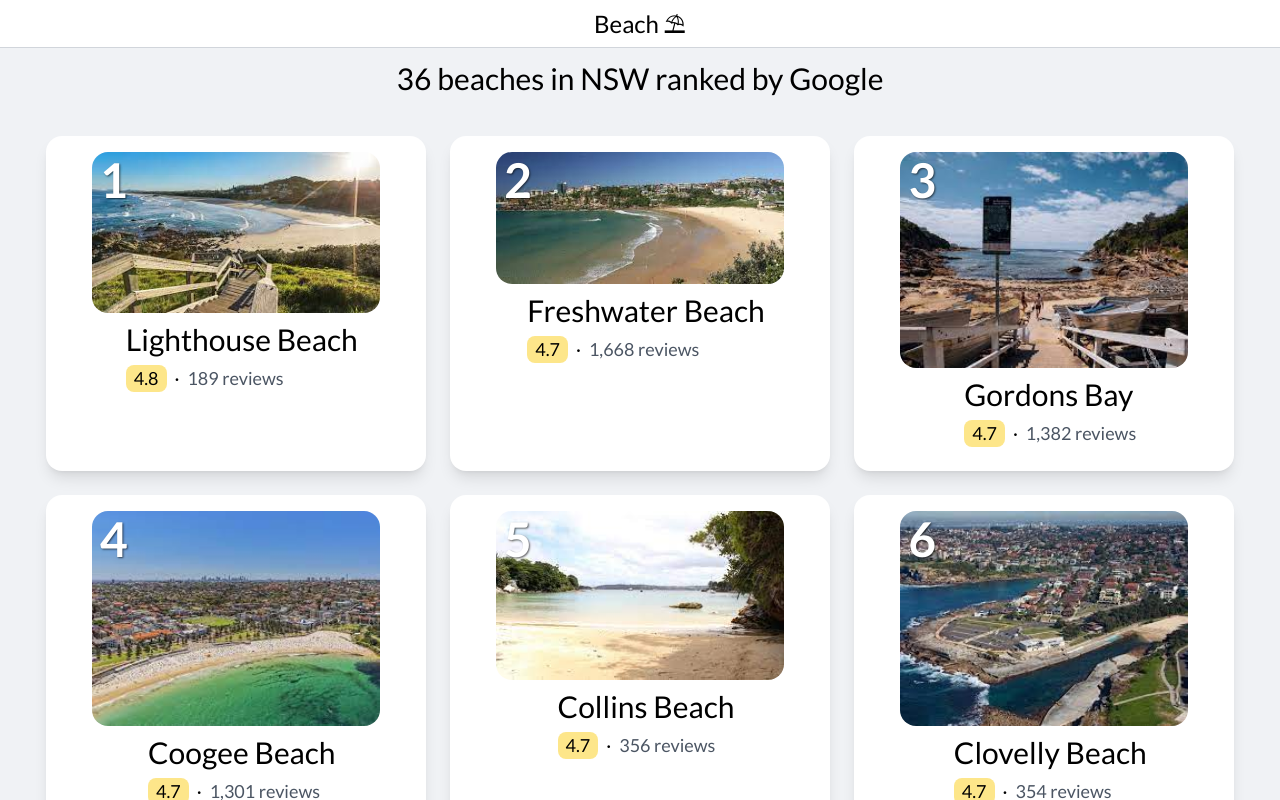
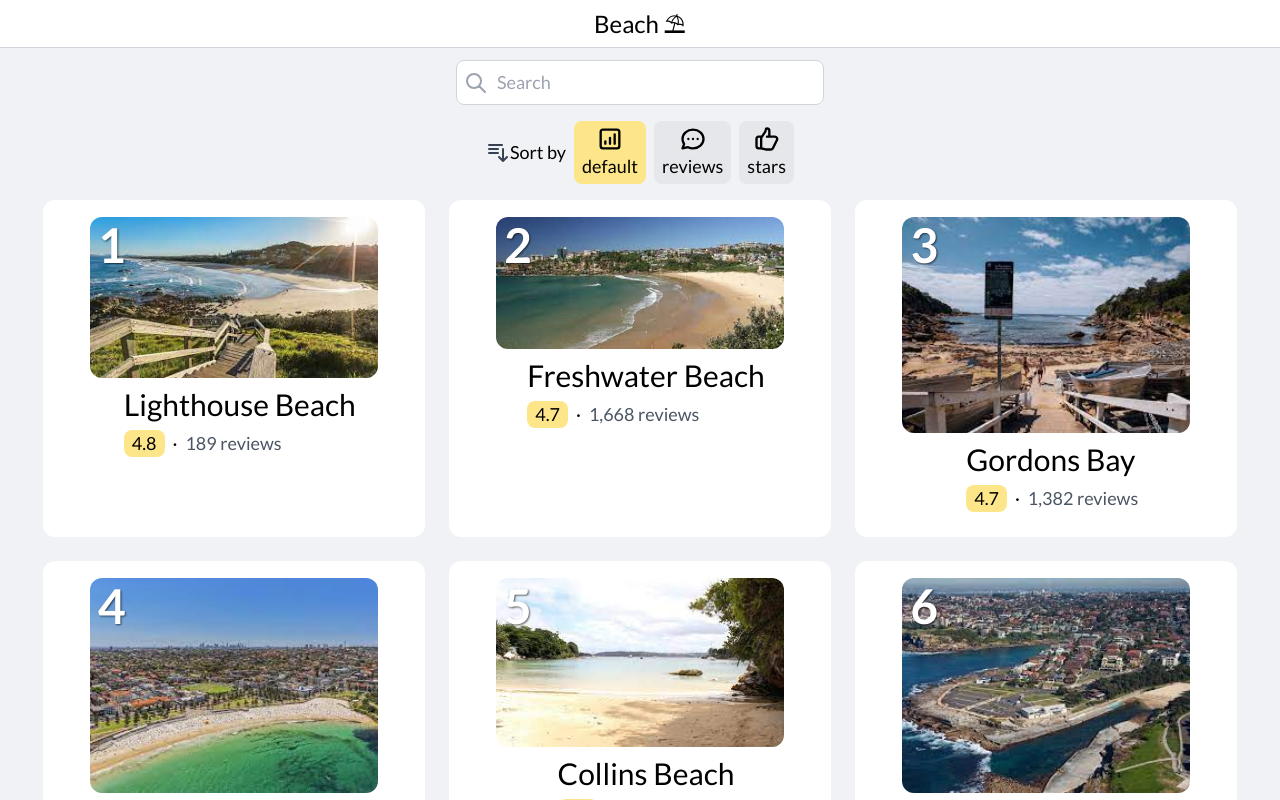
Before and after one commit to minho42/beach, a Next.js app in the folder frontend/: page / in a window 1280 px wide. Shown: the top 800 px of the page. Built offline with nearby package versions, Linux system fonts and the light colour scheme.

Commit message:
add search, sort

```diff
--- a/frontend/components/BeachItem.js
+++ b/frontend/components/BeachItem.js
@@ -1,14 +1,37 @@
 export function BeachItem({ data: { name, stars, reviews, ranking, imageSrc }, index }) {
+  const url = `https://www.google.com.au/search?q=${name.replace(" ", "+")}`;
+  const imageUrl = `${url}&tbm=isch`;
   return (
     <section className="flex justify-center w-full">
-      <div className="flex flex-col w-full items-center bg-white rounded-2xl px-6 pt-4 pb-6 space-x-3 space-y-2 shadow-lg">
-        <div className="relative">
-          <img src={imageSrc} className="rounded-2xl w-72 h-auto object-contain" />
+      <div className="flex flex-col w-full items-center bg-white rounded-xl px-6 pt-4 pb-6 space-x-3 space-y-2 border border-transparent">
+        <div className="relative rounded-xl  overflow-hidden">
+          <a
+            href={imageUrl}
+            target="_blank"
+            rel="noopener noreferrer"
+            className=""
+            alt={`Images for ${name}`}
+            title={`Images for ${name}`}
+          >
+            <img
+              src={imageSrc}
+              className="w-72 h-auto object-contain transform transition duration-1000 hover:scale-125  "
+            />
+          </a>
           <div className="absolute top-1 left-2 text-5xl font-bold text-white text-shadow">{index + 1}</div>
         </div>
 
         <div className="flex flex-col space-y-2">
-          <div className="text-3xl capitalize">{name}</div>
+          <a
+            href={url}
+            target="_blank"
+            rel="noopener noreferrer"
+            className="text-3xl capitalize hover:underline"
+            alt={`Google ${name}`}
+            title={`Google ${name}`}
+          >
+            {name}
+          </a>
           <div className="flex items-center space-x-2">
             <div className="bg-amber-200 rounded-lg px-2">{stars}</div>
             <div>·</div>
--- a/frontend/components/BeachList.js
+++ b/frontend/components/BeachList.js
@@ -1,28 +1,43 @@
 import { useState, useEffect } from "react";
 import { BeachItem } from "./BeachItem";
+import { Sort } from "./Sort";
+import { Search } from "./Search";
 import rankingData from "../ranking.json";
 
 export function BeachList() {
   const [data, setData] = useState([]);
+  const [searchText, setSearchText] = useState("");
+  const [sortOption, setSortOption] = useState("default");
 
   useEffect(() => {
     const sorted = [...rankingData].sort((a, b) => {
-      return parseFloat(b.ranking) - parseFloat(a.ranking);
+      if (!sortOption || sortOption === "default") {
+        return parseFloat(b.ranking) - parseFloat(a.ranking);
+      } else if (sortOption === "stars") {
+        return parseFloat(b.stars) - parseFloat(a.stars);
+      } else if (sortOption === "reviews") {
+        return parseInt(b.reviews.replace(/,/g, "")) - parseInt(a.reviews.replace(/,/g, ""));
+      }
     });
+
     const filtered = sorted.filter((item) => {
-      return parseFloat(item.stars) > 3.5 && parseInt(item.reviews.replace(/,/g, "")) > 50;
+      return (
+        parseFloat(item.stars) > 3.5 &&
+        parseInt(item.reviews.replace(/,/g, "")) > 40 &&
+        item.name.toLowerCase().includes(searchText?.toLowerCase())
+      );
     });
     setData(filtered);
-  }, []);
+  }, [searchText, sortOption]);
 
   return (
-    <div className="flex flex-col items-center justify-center space-y-10">
-      <h1 className="text-center text-3xl">{data?.length} beaches in NSW ranked by Google</h1>
+    <div className="flex flex-col items-center justify-center space-y-4">
+      <Search setSearchText={setSearchText} />
+      <Sort sortOption={sortOption} setSortOption={setSortOption} />
 
-      {/* <article className="flex flex-col w-full items-center justify-center space-y-6 sm:max-w-md px-2 sm:px-6 "> */}
       <article className="grid grid-cols-1 sm:grid-cols-2 lg:grid-cols-3 2xl:grid-cols-4 gap-6 px-2 sm:px-6">
         {data.map((item, index) => (
-          <BeachItem data={item} index={index} />
+          <BeachItem key={item.name} data={item} index={index} />
         ))}
       </article>
     </div>
--- /dev/null
+++ b/frontend/components/Search.js
@@ -0,0 +1,19 @@
+import { SearchIcon } from "@heroicons/react/outline";
+
+export function Search({ setSearchText }) {
+  const handleChange = (e) => {
+    setSearchText(e.target.value);
+  };
+
+  return (
+    <div className="flex w-full max-w-sm relative px-2">
+      <SearchIcon className="absolute left-4 top-1/2 transform -translate-y-1/2 w-6 h-6 text-gray-400" />
+      <input
+        onChange={handleChange}
+        type="text"
+        className="w-full rounded-lg px-10 py-2 border border-gray-300"
+        placeholder="Search"
+      />
+    </div>
+  );
+}
--- /dev/null
+++ b/frontend/components/Sort.js
@@ -0,0 +1,38 @@
+import { SortDescendingIcon } from "@heroicons/react/outline";
+import { ChatIcon, ThumbUpIcon, ChartSquareBarIcon } from "@heroicons/react/outline";
+
+export function Sort({ sortOption, setSortOption }) {
+  return (
+    <div className="flex items-center justify-center space-x-2">
+      <SortDescendingIcon className="w-6 h-6 text-gray-700" />
+      Sort by
+      <button
+        onClick={() => setSortOption("default")}
+        className={`${
+          sortOption === "default" ? "bg-amber-200 hover:bg-amber-300" : "bg-gray-200 hover:bg-gray-300"
+        } flex flex-col items-center rounded-lg px-2 py-1`}
+      >
+        <ChartSquareBarIcon className="w-7 h-7 " />
+        default
+      </button>
+      <button
+        onClick={() => setSortOption("reviews")}
+        className={`${
+          sortOption === "reviews" ? "bg-amber-200 hover:bg-amber-300" : "bg-gray-200 hover:bg-gray-300"
+        } flex flex-col items-center rounded-lg px-2 py-1`}
+      >
+        <ChatIcon className="w-7 h-7 " />
+        reviews
+      </button>
+      <button
+        onClick={() => setSortOption("stars")}
+        className={`${
+          sortOption === "stars" ? "bg-amber-200 hover:bg-amber-300" : "bg-gray-200 hover:bg-gray-300"
+        } flex flex-col items-center rounded-lg px-2 py-1`}
+      >
+        <ThumbUpIcon className="w-7 h-7 " />
+        stars
+      </button>
+    </div>
+  );
+}
--- a/frontend/package.json
+++ b/frontend/package.json
@@ -13,6 +13,7 @@
     "react-dom": "18.0.0"
   },
   "devDependencies": {
+    "@heroicons/react": "^1.0.6",
     "autoprefixer": "^10.4.4",
     "eslint": "8.13.0",
     "eslint-config-next": "12.1.5",
--- a/frontend/pages/_document.js
+++ b/frontend/pages/_document.js
@@ -4,7 +4,7 @@ export default function Document() {
   return (
     <Html lang="en">
       <Head>
-        <meta name="description" content="Best beaches in NSW" />
+        <meta name="description" content="Best beaches in Sydney, NSW" />
 
         <link
           href="https://fonts.googleapis.com/css2?family=Lato:wght@400;700&display=swap"
```
Also changed, not shown: 2 other files (tests, documents, lock files or other folders).
